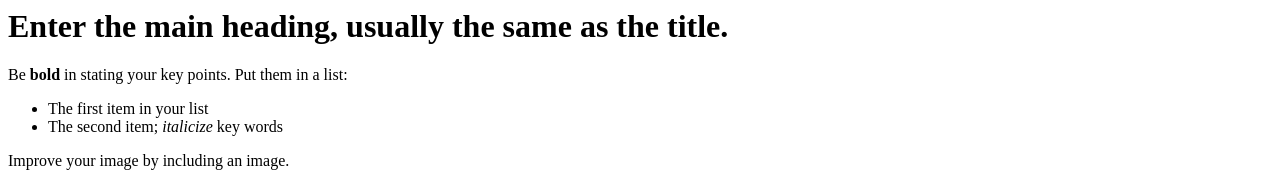
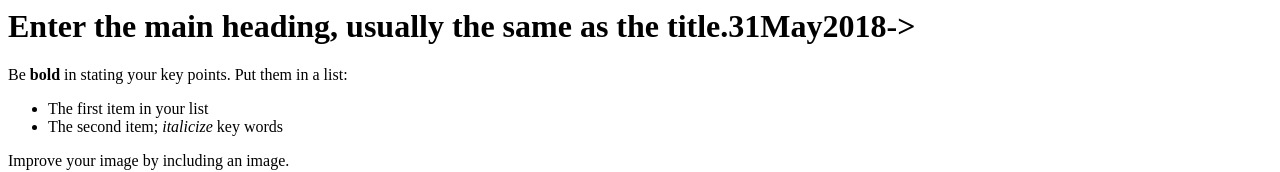
Before and after one commit to deebugeorge/test, a plain HTML site: page index.html in a window 1280 px wide. Shown: the top 172 px of the page. Drawn offline with Linux system fonts and the light colour scheme.

Commit message:
Update index.html

```diff
--- a/index.html
+++ b/index.html
@@ -10,7 +10,7 @@ not displayed. The information between the BODY and /BODY tags is displayed.-->
 </head>
 <!-- The information between the BODY and /BODY tags is displayed.-->
 <body>
-<h1>Enter the main heading, usually the same as the title.</h1>
+<h1>Enter the main heading, usually the same as the title.31May2018-></h1>
 <p>Be <b>bold</b> in stating your key points. Put them in a list: </p>
 <ul>
 <li>The first item in your list</li>
```
